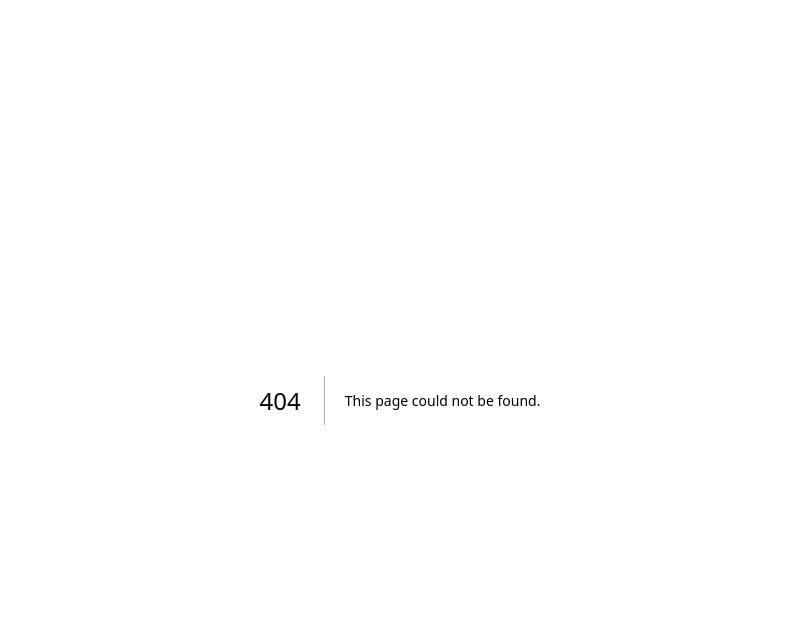
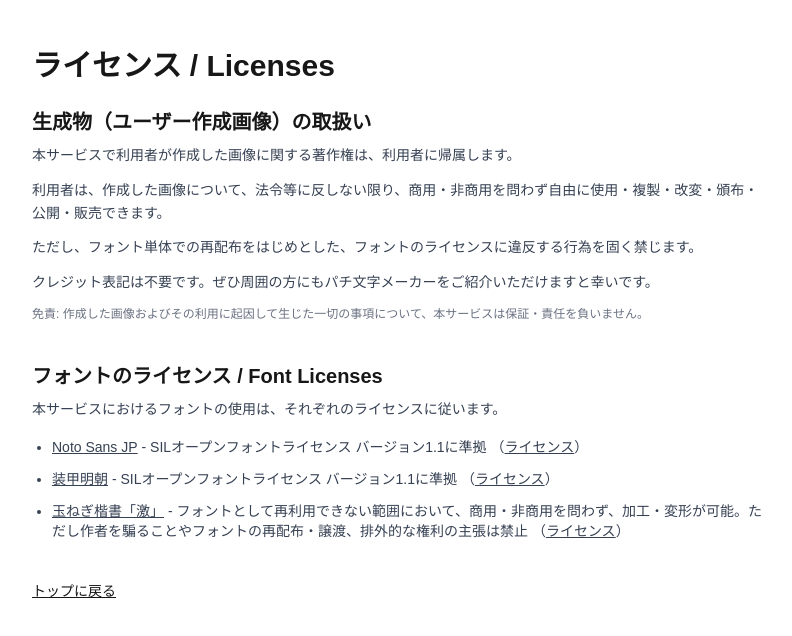
Before and after one commit to xhiroga/pachimoji, a Next.js app: page /licenses in a window 1280 px wide. Before the commit this address had no page. Shown: the top 636 px of the page, without its empty margins (240-1032 px from the left). Built offline with nearby package versions, Linux system fonts and the light colour scheme.

Commit message:
feat: licsences

```diff
--- /dev/null
+++ b/app/licenses/page.tsx
@@ -0,0 +1,109 @@
+import Link from "next/link";
+
+export default function LicensesPage() {
+  return (
+    <main className="max-w-3xl mx-auto px-4 py-12">
+      <h1 className="text-3xl font-bold mb-6">ライセンス / Licenses</h1>
+
+      <section className="mb-10">
+        <h2 className="text-xl font-semibold mb-2">生成物（ユーザー作成画像）の取扱い</h2>
+        <div className="space-y-3 text-sm text-gray-700 leading-relaxed">
+          <p>
+            本サービスで利用者が作成した画像に関する著作権は、利用者に帰属します。
+          </p>
+          <p>
+            利用者は、作成した画像について、法令等に反しない限り、商用・非商用を問わず自由に使用・複製・改変・頒布・公開・販売できます。
+          </p>
+          <p>
+            ただし、フォント単体での再配布をはじめとした、フォントのライセンスに違反する行為を固く禁じます。
+          </p>
+          <p>
+            クレジット表記は不要です。ぜひ周囲の方にもパチ文字メーカーをご紹介いただけますと幸いです。
+          </p>
+          <div className="text-xs text-gray-500">
+            免責: 作成した画像およびその利用に起因して生じた一切の事項について、本サービスは保証・責任を負いません。
+          </div>
+        </div>
+      </section>
+
+      <section className="mb-10">
+        <h2 className="text-xl font-semibold mb-2">フォントのライセンス / Font Licenses</h2>
+        <p className="text-sm text-gray-700 leading-relaxed mb-4">
+          本サービスにおけるフォントの使用は、それぞれのライセンスに従います。
+        </p>
+
+        <ul className="list-disc pl-5 space-y-3 text-sm text-gray-700">
+          <li>
+            <a
+              href="https://fonts.google.com/noto/specimen/Noto+Sans+JP"
+              target="_blank"
+              rel="noopener noreferrer"
+              className="underline hover:text-gray-900 font-medium"
+            >
+              Noto Sans JP
+            </a>
+            <span> - SILオープンフォントライセンス バージョン1.1に準拠</span>
+            <span> （</span>
+            <a
+              href="https://scripts.sil.org/OFL"
+              target="_blank"
+              rel="noopener noreferrer"
+              className="underline hover:text-gray-900"
+            >
+              ライセンス
+            </a>
+            <span>）</span>
+          </li>
+          <li>
+            <a
+              href="https://flopdesign.booth.pm/items/1028555"
+              target="_blank"
+              rel="noopener noreferrer"
+              className="underline hover:text-gray-900 font-medium"
+            >
+              装甲明朝
+            </a>
+            <span> - SILオープンフォントライセンス バージョン1.1に準拠</span>
+            <span> （</span>
+            <a
+              href="https://scripts.sil.org/OFL"
+              target="_blank"
+              rel="noopener noreferrer"
+              className="underline hover:text-gray-900"
+            >
+              ライセンス
+            </a>
+            <span>）</span>
+          </li>
+          <li>
+            <a
+              href="https://booth.pm/ja/items/2929647"
+              target="_blank"
+              rel="noopener noreferrer"
+              className="underline hover:text-gray-900 font-medium"
+            >
+              玉ねぎ楷書「激」
+            </a>
+            <span> - フォントとして再利用できない範囲において、商用・非商用を問わず、加工・変形が可能。ただし作者を騙ることやフォントの再配布・譲渡、排外的な権利の主張は禁止</span>
+            <span> （</span>
+            <a
+              href="https://booth.pm/ja/items/2929647"
+              target="_blank"
+              rel="noopener noreferrer"
+              className="underline hover:text-gray-900"
+            >
+              ライセンス
+            </a>
+            <span>）</span>
+          </li>
+        </ul>
+      </section>
+
+      <div className="text-sm">
+        <Link href="/" className="underline hover:text-gray-900">
+          トップに戻る
+        </Link>
+      </div>
+    </main>
+  );
+}
--- a/app/page.tsx
+++ b/app/page.tsx
@@ -1009,34 +1009,10 @@ export default function Home() {
 
           {/* フッター */}
           <footer className="mt-16 pt-8 border-t border-gray-200 text-center">
-            <div className="flex items-center justify-center gap-1 text-xs text-gray-400 mb-4">
-              <span>使用フォント:</span>
-              <a
-                href="https://fonts.google.com/noto/specimen/Noto+Sans+JP"
-                target="_blank"
-                rel="noopener noreferrer"
-                className="hover:text-gray-600 underline"
-              >
-                Noto Sans JP
-              </a>
-              <span>・</span>
-              <a
-                href="https://booth.pm/ja/items/2929647"
-                target="_blank"
-                rel="noopener noreferrer"
-                className="hover:text-gray-600 underline"
-              >
-                玉ねぎ楷書「激」
-              </a>
-              <span>・</span>
-              <a
-                href="https://flopdesign.booth.pm/items/1028555"
-                target="_blank"
-                rel="noopener noreferrer"
-                className="hover:text-gray-600 underline"
-              >
-                装甲明朝
-              </a>
+            <div className="text-[10px] sm:text-xs text-gray-400 mb-4">
+              本サービスで制作した画像は、商用・非商用を問わず、自由に加工・変形・印刷・掲載いただいて構いません（
+              <a href="/licenses" className="underline hover:text-gray-600">ライセンス詳細</a>
+              ）
             </div>
             <div className="flex items-center justify-center gap-2 text-xs text-gray-500">
               <span>Made by</span>
```
